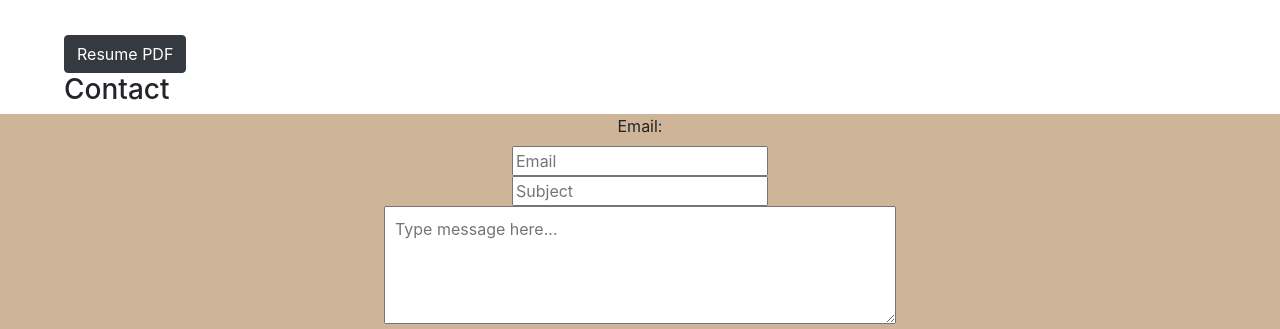
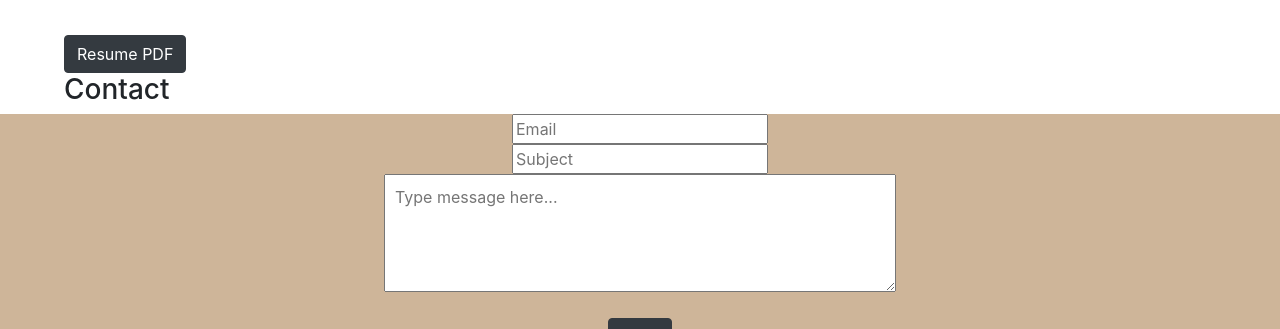
Before and after one commit to hudso2tj/hudso2tj.github.io, a plain HTML site: page index.html in a window 1280 px wide. Shown: the part 1228-1557 px from the top of the page. Drawn offline with nearby package versions, Linux system fonts and the light colour scheme.

Commit message:
Update index.html

```diff
--- a/index.html
+++ b/index.html
@@ -182,7 +182,6 @@ footer {
 <h3 id="Contact">Contact</h3>
 </section>
 	<form id="emailform" action="https://formspree.io/f/xkndppgo" method="POST">
-	        <label for="email">Email:</label><br>
 	        <input type="email" id="email" placeholder="Email" name="_replyto" required><br>
 	        <input type="text" id="subject" placeholder="Subject" name="subject" required><br>
 	        <textarea id="message" name="message" placeholder="Type message here..." rows="4" required></textarea><br>
```
